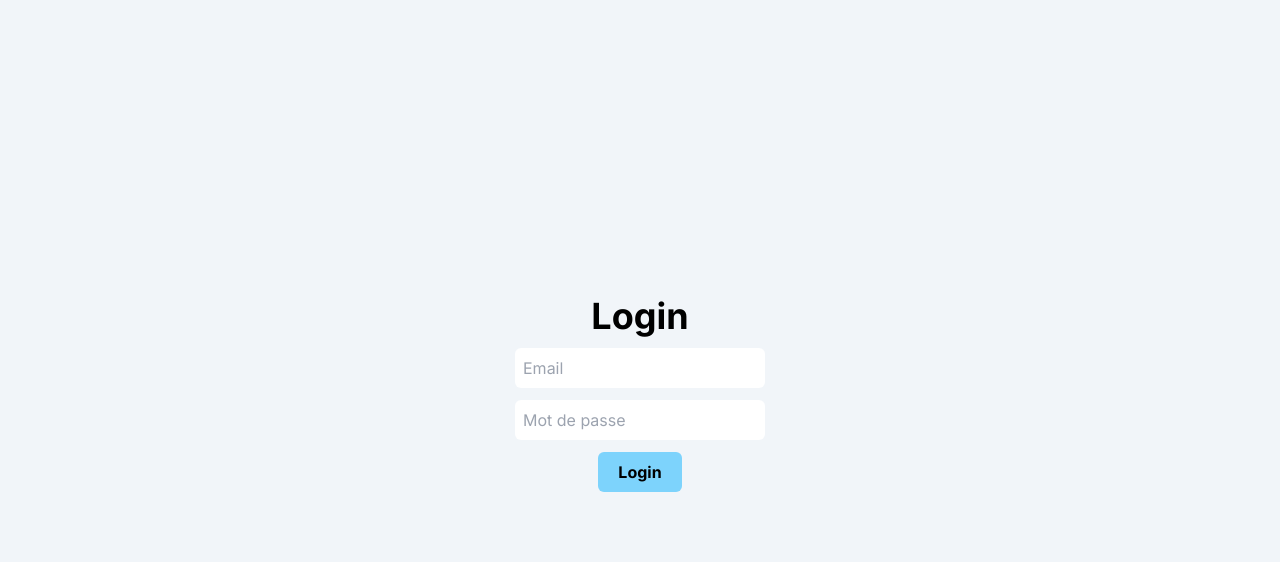
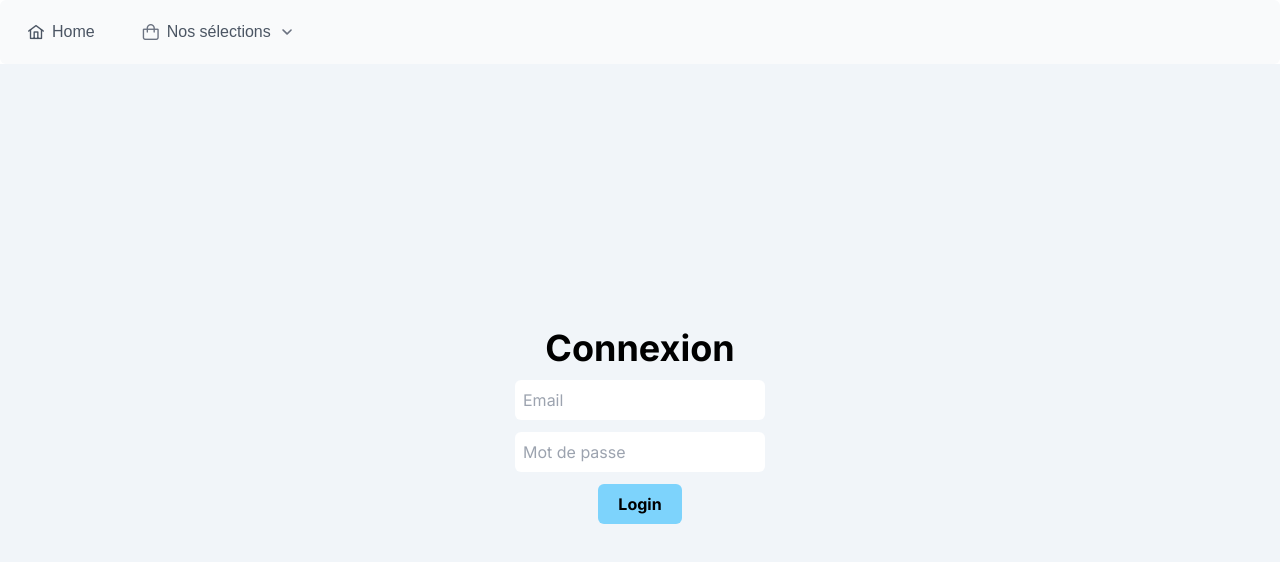
Before and after one commit to Vellanos/Taxe, a Next.js app in the folder front/: page / in a window 1280 px wide. Shown: the top 562 px of the page. Built offline with nearby package versions, Linux system fonts and the light colour scheme; a web font is replaced by a local one.

Commit message:
responsive page login

```diff
--- a/front/src/app/globals.css
+++ b/front/src/app/globals.css
@@ -1,3 +1,13 @@
 @tailwind base;
 @tailwind components;
 @tailwind utilities;
+
+.height-navbar {
+  height: calc(100dvh - 64px);
+}
+
+@media (max-width: 960px) {
+  .height-navbar {
+    height: calc(100dvh - 48px);
+  }
+}
--- a/front/src/app/layout.tsx
+++ b/front/src/app/layout.tsx
@@ -3,6 +3,7 @@ import { Inter } from "next/font/google";
 import "./globals.css";
 import "primereact/resources/themes/lara-light-cyan/theme.css";
 import "primeicons/primeicons.css";
+import Navbar from "@/components/Navbar";
 
 const inter = Inter({ subsets: ["latin"] });
 
@@ -26,7 +27,7 @@ export default function RootLayout({
   return (
     <html lang="fr">
     <body className={inter.className}>
-    {/* <Navbar /> */}
+    <Navbar />
       <main>
         {children}
       </main>
--- a/front/src/app/page.tsx
+++ b/front/src/app/page.tsx
@@ -3,7 +3,7 @@ import Login from "@/components/login";
 export default function Home() {
   return (
     <>
-    <div className="flex flex-row h-dvh justify-center items-center bg-slate-100">
+    <div className="flex flex-row justify-center items-center bg-slate-100 height-navbar">
       <Login />
     </div>
     </>
--- /dev/null
+++ b/front/src/components/Navbar.tsx
@@ -0,0 +1,51 @@
+"use client"
+import React from 'react';
+import { Menubar } from 'primereact/menubar';
+import Link from 'next/link';
+
+export default function Navbar() {
+    const itemRenderer = (item:any) => (
+        <Link href={`/${item.link}${item.link.length > 0 ? '/1':''}`} className="flex align-items-center p-menuitem-link">
+            <span className={item.icon} />
+            <span className="mx-2">{item.label}</span>
+        </Link>
+    );
+    const items = [
+        {
+            label: 'Home',
+            icon: 'pi pi-home',
+            link: '',
+            template: itemRenderer
+        },
+        {
+            label: 'Nos sélections',
+            icon: 'pi pi-shopping-bag',
+            items: [
+                {
+                    label: 'Les populaires',
+                    icon: 'pi pi-star',
+                    link: 'popular',
+                    template: itemRenderer
+                },
+                {
+                    label: 'Les mieux notés',
+                    icon: 'pi pi-thumbs-up',
+                    link: 'rated',
+                    template: itemRenderer
+                },
+                {
+                    label: 'Prochaines sorties',
+                    icon: 'pi pi-calendar',
+                    link: 'upcoming',
+                    template: itemRenderer
+                },
+            ]
+        },
+    ];
+
+    return (
+        <div className="card">
+            <Menubar model={items}/>
+        </div>
+    );
+}
--- a/front/src/components/login.tsx
+++ b/front/src/components/login.tsx
@@ -4,7 +4,7 @@ import React, { useState } from "react";
 import { InputText } from "primereact/inputtext";
 import { Message } from "primereact/message";
 import { Button } from "primereact/button";
-import { useRouter } from "next/navigation"; // Importez useRouter de next/navigation
+import { useRouter } from "next/navigation";
 
 export default function Login() {
   const [username, setEmail] = useState("");
@@ -14,7 +14,7 @@ export default function Login() {
   const [apiError, setApiError] = useState("");
   const [apiSuccess, setApiSuccess] = useState("");
 
-  const router = useRouter(); // Utilisez useRouter pour obtenir l'objet router
+  const router = useRouter();
 
   const handleSubmit = async (e: any) => {
     e.preventDefault();
@@ -49,7 +49,7 @@ export default function Login() {
   return (
     <div className="card">
       <form onSubmit={handleSubmit}>
-        <h1 className="text-center mb-3 text-4xl font-bold">Login</h1>
+        <h1 className="text-center mb-3 text-4xl font-bold">Connexion</h1>
         <div className="flex flex-wrap align-items-center mb-3 gap-2">
           <label htmlFor="email" className=""></label>
           <InputText
```
